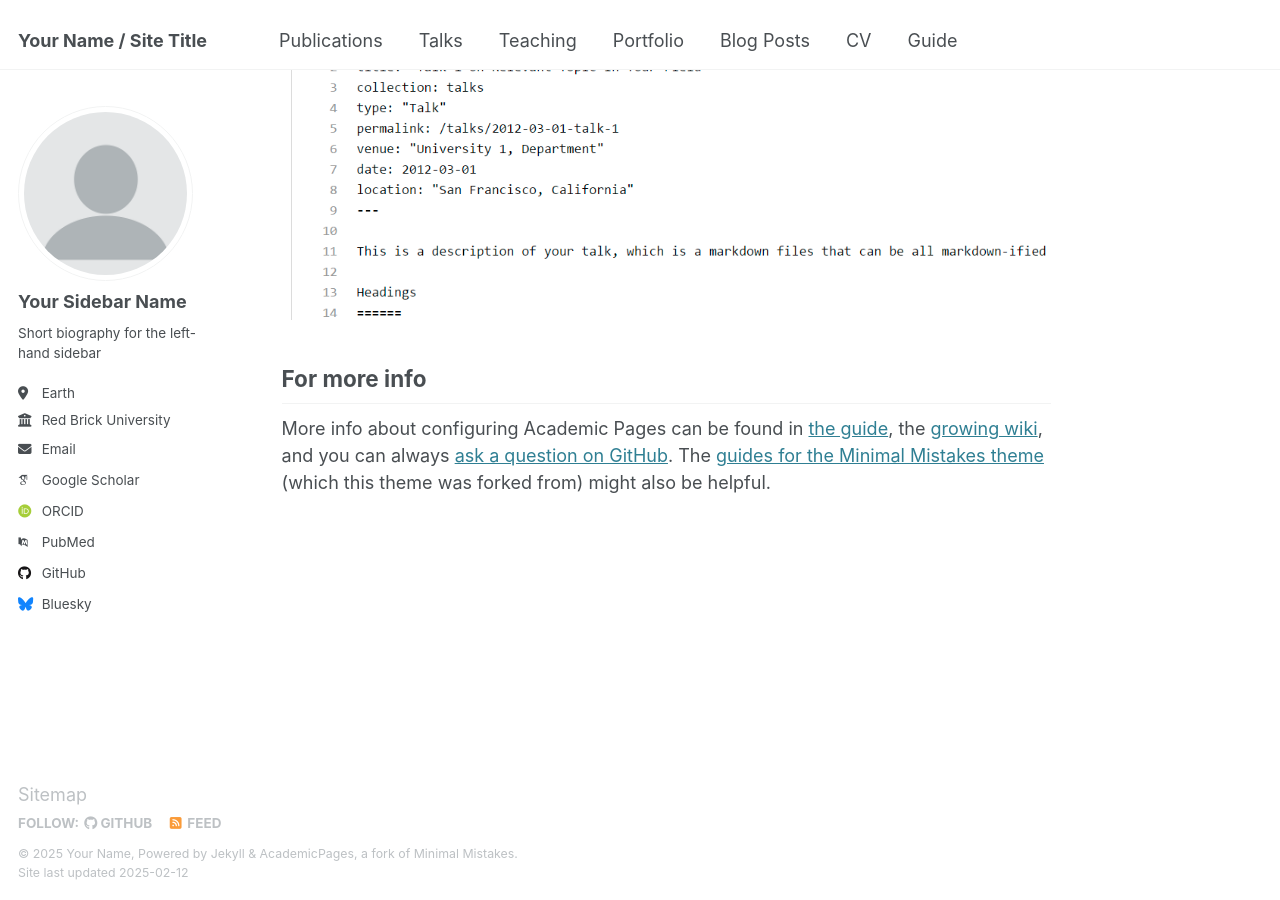
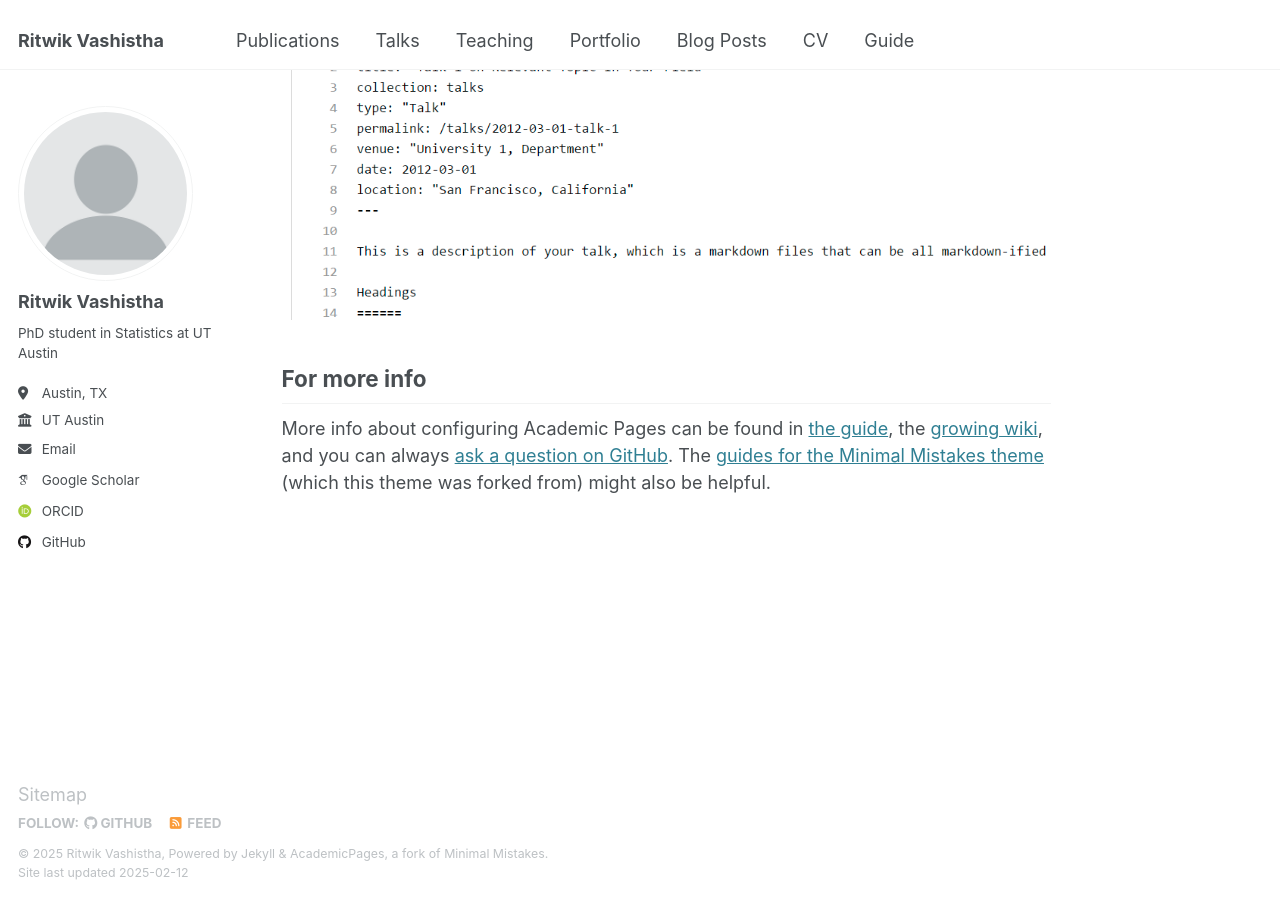
Before and after one commit to ritwikvashistha/ritwikvashistha.github.io, a Jekyll site: the page built from _pages/about.md, in a window 1280 px wide and 900 px high, scrolled down 2642 px. Built offline with Jekyll 4.4.1, drawn with Linux system fonts in a browser that asks for light colours; some web fonts are replaced.

Commit message:
Update _config.yml

```diff
--- a/_config.yml
+++ b/_config.yml
@@ -9,11 +9,11 @@
 # Basic Site Settings
 locale                   : "en-US"
 site_theme               : "default"
-title                    : "Your Name / Site Title"
+title                    : "Ritwik Vashistha"
 title_separator          : "-"
-name                     : &name "Your Name"
-description              : &description "personal description"
-url                      : https://academicpages.github.io # the base hostname & protocol for your site e.g. "https://[your GitHub username].github.io"
+name                     : &name "Ritwik Vashistha"
+description              : &description "PhD student in Statistics at UT Austin"
+url                      : https://academicpages.github.io # the base hostname & protocol for your site e.g. "https://ritwikvashisthagithub.io"
 baseurl                  : "" # the subpath of your site, e.g. "/blog"
 repository               : "academicpages/academicpages.github.io"
 
@@ -23,57 +23,27 @@ repository               : "academicpages/academicpages.github.io"
 author:
   # Biographic information
   avatar           : "profile.png"
-  name             : "Your Sidebar Name"
-  pronouns         : # example: "she/her"
-  bio              : "Short biography for the left-hand sidebar"
-  location         : "Earth"
-  employer         : "Red Brick University"
+  name             : "Ritwik Vashistha"
+  pronouns         : # example: "he/him"
+  bio              : "PhD student in Statistics at UT Austin"
+  location         : "Austin, TX"
+  employer         : "UT Austin"
   uri              : # URL
-  email            : "none@example.org"
+  email            : "ritwik.v@utexas.edu"
 
   # Academic websites
-  arxiv            : # URL - Update with the correct link to your profile
-  googlescholar    : "https://scholar.google.com/citations?user=PS_CX0AAAAAJ"
+  arxiv            : # URL - Update with the correct link to your profile "http://arxiv.org/a/vashistha_r_1 "
+  googlescholar    : "https://scholar.google.com/citations?user=kSat02cAAAAJ&hl=en&authuser=2"
   impactstory      : # URL
-  orcid            : "http://orcid.org/yourorcidurl"
-  semantic         : # URL
-  pubmed           : "https://www.ncbi.nlm.nih.gov/pubmed/?term=john+snow"
-  researchgate     : # URL
-  scopus           : # URL
+  orcid            : "https://orcid.org/0009-0004-5711-3222"
+  personal website : "https://www.ritwikvashistha.com/"
 
   # Repositories and software development
-  bitbucket        : # Username - Update with your username on the site
-  codepen          : # Username
-  dribbble         : # Username
-  github           : "academicpages"
-  kaggle           : # Username
-  stackoverflow    : # User number or user number and name (i.e., use "1" or "1/jeff-atwood")
+  github           : "https://github.com/ritwikvashistha"
+
 
   # Social media
-  bluesky          : "bsky.app" # Replace this with you Bluesky username
-  facebook         : # Username
-  flickr           : # Username
-  foursquare       : # Username
-  goodreads        : # Username
-  google_plus      : # Username
-  keybase          : # Username
-  instagram        : # Username
-  lastfm           : # Username
-  linkedin         : # Username
-  mastodon         : # URL
-  medium           : # URL
-  pinterest        : # Username
-  soundcloud       : # Username
-  steam            : # Username
-  telegram         : # URL
-  tumblr           : # Username
-  twitter          : # Username for X / Twitter
-  vine             : # Username
-  weibo            : # Username
-  wikipedia        : # Username
-  xing             : # Username
-  youtube          : # Username
-  zhihu            : # Username
+  twitter          : # Username for X / Twitter "https://x.com/tallstatsguy"
 
 # Publication Category - The following the list of publication categories and their headings
 publication_category:
```
